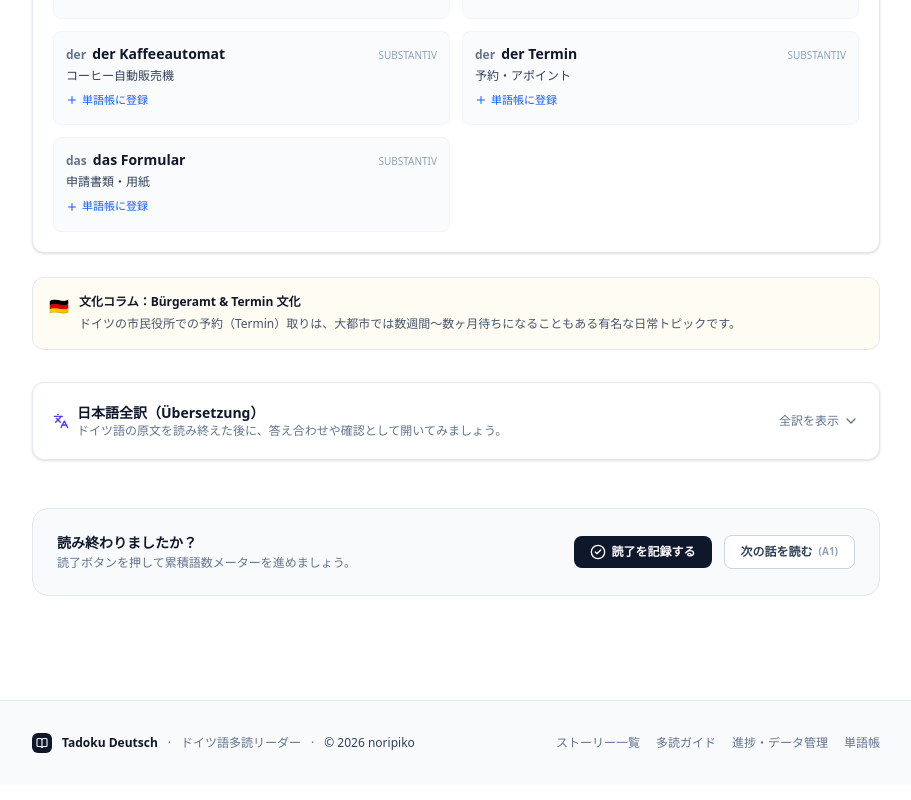
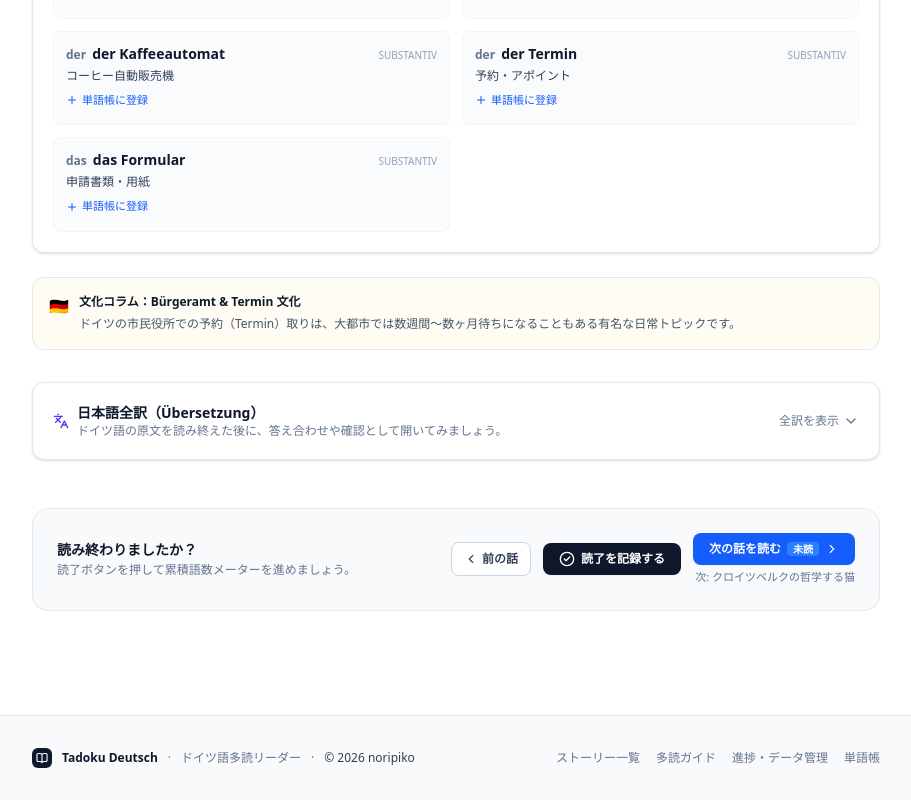
Before and after one commit to noripiko/tadoku, a Next.js app: page /stories/a1-buergeramt-kaffee in a window 1280 px wide. Shown: the part 1539-2339 px from the top of the page, without its empty margins (184-1095 px from the left). Built offline with nearby package versions, Linux system fonts and the light colour scheme.

Commit message:
feat: improve story recommendation logic
Update hero section to prioritize unread stories and add navigation support to StoryReader for a better reading flow.

```diff
--- a/components/HeroSection.tsx
+++ b/components/HeroSection.tsx
@@ -29,8 +29,13 @@ export function HeroSection({
   const completedStoriesCount = progress.readStoryIds.length;
   const progressPercent = Math.round((completedStoriesCount / totalStories) * 100);
 
-  // First recommended beginner story
-  const firstStory = STORIES.find((s) => s.level === 'A1') || STORIES[0];
+  // Recommended story: prioritize unread beginner story in A1, or next unread across all, or first story
+  const readSet = new Set(progress.readStoryIds);
+  const recommendedStory =
+    STORIES.find((s) => s.level === 'A1' && !readSet.has(s.id)) ||
+    STORIES.find((s) => !readSet.has(s.id)) ||
+    STORIES[0];
+  const hasStartedReading = progress.readStoryIds.length > 0;
 
   const scrollToCatalog = () => {
     document.getElementById('stories-catalog')?.scrollIntoView({ behavior: 'smooth' });
@@ -101,15 +106,19 @@ export function HeroSection({
             {/* Primary Action Buttons */}
             <div className="mt-6 flex flex-wrap items-center gap-3">
               <Link
-                href={`/stories/${firstStory.id}`}
+                href={`/stories/${recommendedStory.id}`}
                 onClick={() => {
                   if (onSelectStory) {
-                    onSelectStory(firstStory);
+                    onSelectStory(recommendedStory);
                   }
                 }}
                 className="group inline-flex items-center gap-2 rounded-xl bg-slate-900 px-5 py-2.5 text-xs sm:text-sm font-semibold text-white shadow-sm hover:bg-slate-800 dark:bg-slate-100 dark:text-slate-900 dark:hover:bg-white transition-all"
               >
-                <span>まずはA1（入門・2分）を読む</span>
+                <span>
+                  {hasStartedReading
+                    ? `続きの未読ストーリー（${recommendedStory.level}）を読む`
+                    : 'まずはA1（入門・2分）を読む'}
+                </span>
                 <ArrowRight className="h-4 w-4 transition-transform group-hover:translate-x-0.5" />
               </Link>
 
--- a/components/StoryReader.tsx
+++ b/components/StoryReader.tsx
@@ -1,6 +1,6 @@
 'use client';
 
-import React, { useState, useEffect } from 'react';
+import React, { useState, useEffect, useMemo } from 'react';
 import {
   ArrowLeft,
   CheckCircle2,
@@ -8,6 +8,8 @@ import {
   Languages,
   ChevronDown,
   ChevronUp,
+  ChevronLeft,
+  ChevronRight,
   Bookmark,
   Plus,
   BookOpen,
@@ -23,6 +25,7 @@ interface StoryReaderProps {
   story: Story;
   isRead: boolean;
   isBookmarked: boolean;
+  readStoryIds?: string[];
   onToggleRead: (storyId: string) => void;
   onToggleBookmark: (storyId: string) => void;
   onSaveWord: (wordData: Omit<SavedWord, 'id' | 'savedAt'>) => void;
@@ -34,6 +37,7 @@ interface StoryReaderProps {
 export function StoryReader({
   story,
   isRead,
+  readStoryIds = [],
   onToggleRead,
   onSaveWord,
   onBack,
@@ -164,9 +168,88 @@ export function StoryReader({
     }
   };
 
-  // Next story recommendation
-  const nextStory = allStories.find((s) => s.id !== story.id && s.level === story.level) ||
-    allStories.find((s) => s.id !== story.id);
+  // Determine next and previous story recommendations (prioritizing unread, preventing 2-story ping-pong loops)
+  const { nextStory, prevStory, isNextUnread, isNextDifferentLevel } = useMemo(() => {
+    const currentIndex = allStories.findIndex((s) => s.id === story.id);
+    const readSet = new Set(readStoryIds || []);
+    if (isRead) {
+      readSet.add(story.id);
+    }
+
+    // Stories in current CEFR level
+    const sameLevelStories = allStories.filter((s) => s.level === story.level);
+    const currentLevelIndex = sameLevelStories.findIndex((s) => s.id === story.id);
+
+    let nextCandidate: Story | null = null;
+
+    // 1. Next UNREAD story in the same level (searching forward after current story)
+    if (currentLevelIndex !== -1) {
+      for (let i = currentLevelIndex + 1; i < sameLevelStories.length; i++) {
+        if (!readSet.has(sameLevelStories[i].id)) {
+          nextCandidate = sameLevelStories[i];
+          break;
+        }
+      }
+
+      // 2. Wrap around within the same level for any unread story before current story
+      if (!nextCandidate) {
+        for (let i = 0; i < currentLevelIndex; i++) {
+          if (!readSet.has(sameLevelStories[i].id)) {
+            nextCandidate = sameLevelStories[i];
+            break;
+          }
+        }
+      }
+    }
+
+    // 3. If all stories in the current level are read, search forward in subsequent levels for an unread story
+    if (!nextCandidate && currentIndex !== -1) {
+      for (let i = currentIndex + 1; i < allStories.length; i++) {
+        if (!readSet.has(allStories[i].id)) {
+          nextCandidate = allStories[i];
+          break;
+        }
+      }
+
+      // 4. Wrap around all unread stories in the entire library
+      if (!nextCandidate) {
+        for (let i = 0; i < currentIndex; i++) {
+          if (!readSet.has(allStories[i].id)) {
+            nextCandidate = allStories[i];
+            break;
+          }
+        }
+      }
+    }
+
+    const isNextUnread = nextCandidate ? !readSet.has(nextCandidate.id) : false;
+    const isNextDifferentLevel = nextCandidate ? nextCandidate.level !== story.level : false;
+
+    // 5. Fallback when all stories are read (or reviewing): strictly advance to the next story sequentially
+    // (Never ping-pong between 2 stories!)
+    if (!nextCandidate) {
+      if (sameLevelStories.length > 1 && currentLevelIndex !== -1) {
+        nextCandidate = sameLevelStories[(currentLevelIndex + 1) % sameLevelStories.length];
+      } else if (allStories.length > 1 && currentIndex !== -1) {
+        nextCandidate = allStories[(currentIndex + 1) % allStories.length];
+      }
+    }
+
+    // Calculate previous story (strictly sequential going backwards)
+    let previousCandidate: Story | null = null;
+    if (sameLevelStories.length > 1 && currentLevelIndex !== -1) {
+      previousCandidate = sameLevelStories[(currentLevelIndex - 1 + sameLevelStories.length) % sameLevelStories.length];
+    } else if (allStories.length > 1 && currentIndex !== -1) {
+      previousCandidate = allStories[(currentIndex - 1 + allStories.length) % allStories.length];
+    }
+
+    return {
+      nextStory: nextCandidate,
+      prevStory: previousCandidate,
+      isNextUnread,
+      isNextDifferentLevel,
+    };
+  }, [allStories, story.id, story.level, readStoryIds, isRead]);
 
   // Font size classes
   const fontSizes = {
@@ -606,10 +689,21 @@ export function StoryReader({
             </p>
           </div>
 
-          <div className="flex items-center gap-3">
+          <div className="flex flex-wrap items-center justify-end gap-3 w-full sm:w-auto">
+            {prevStory && (
+              <button
+                onClick={() => onSelectStory(prevStory)}
+                className="flex items-center gap-1 rounded-lg border border-slate-300 bg-white px-3 py-2 text-xs font-semibold text-slate-700 hover:bg-slate-100 dark:border-slate-700 dark:bg-slate-800 dark:text-slate-200 dark:hover:bg-slate-750 transition-colors"
+                title={`前の話: ${prevStory.titleJa}`}
+              >
+                <ChevronLeft className="h-3.5 w-3.5" />
+                <span>前の話</span>
+              </button>
+            )}
+
             <button
               onClick={handleToggleReadWithEffect}
-              className={`flex items-center gap-1.5 rounded-lg px-4 py-2 text-xs font-semibold transition-all ${
+              className={`flex items-center gap-1.5 rounded-lg px-4 py-2 text-xs font-semibold transition-all shadow-xs ${
                 isRead
                   ? 'bg-emerald-600 text-white'
                   : 'bg-slate-900 text-white hover:bg-slate-800 dark:bg-slate-100 dark:text-slate-900'
@@ -620,13 +714,32 @@ export function StoryReader({
             </button>
 
             {nextStory && (
-              <button
-                onClick={() => onSelectStory(nextStory)}
-                className="flex items-center gap-1.5 rounded-lg border border-slate-300 bg-white px-4 py-2 text-xs font-semibold text-slate-700 hover:bg-slate-100 dark:border-slate-700 dark:bg-slate-800 dark:text-slate-200 dark:hover:bg-slate-750 transition-colors"
-              >
-                <span>次の話を読む</span>
-                <span className="text-[10px] text-slate-400">({nextStory.level})</span>
-              </button>
+              <div className="flex flex-col items-end">
+                <button
+                  onClick={() => onSelectStory(nextStory)}
+                  className="flex items-center gap-1.5 rounded-lg bg-blue-600 hover:bg-blue-700 text-white px-4 py-2 text-xs font-semibold shadow-xs transition-colors dark:bg-blue-600 dark:hover:bg-blue-500"
+                  title={`次の話: ${nextStory.titleJa}`}
+                >
+                  <span>
+                    {isNextDifferentLevel
+                      ? `次レベルへ（${nextStory.level}）`
+                      : '次の話を読む'}
+                  </span>
+                  {isNextUnread ? (
+                    <span className="rounded bg-blue-500 px-1.5 py-0.5 text-[10px] font-bold text-white leading-none">
+                      未読
+                    </span>
+                  ) : (
+                    <span className="text-[10px] text-blue-200">
+                      ({nextStory.level})
+                    </span>
+                  )}
+                  <ChevronRight className="h-3.5 w-3.5" />
+                </button>
+                <span className="mt-1 max-w-[180px] sm:max-w-[220px] truncate text-[11px] text-slate-500 dark:text-slate-400">
+                  次: {nextStory.titleJa}
+                </span>
+              </div>
             )}
           </div>
         </div>
--- a/components/StoryViewClient.tsx
+++ b/components/StoryViewClient.tsx
@@ -176,6 +176,7 @@ export function StoryViewClient({ story }: StoryViewClientProps) {
           story={story}
           isRead={progress.readStoryIds.includes(story.id)}
           isBookmarked={progress.bookmarkedStoryIds.includes(story.id)}
+          readStoryIds={progress.readStoryIds}
           onToggleRead={handleToggleRead}
           onToggleBookmark={handleToggleBookmark}
           onSaveWord={handleSaveWord}
```
